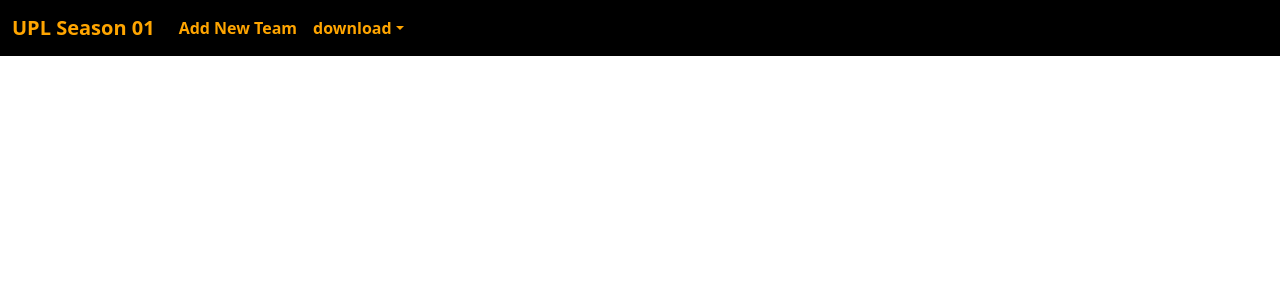
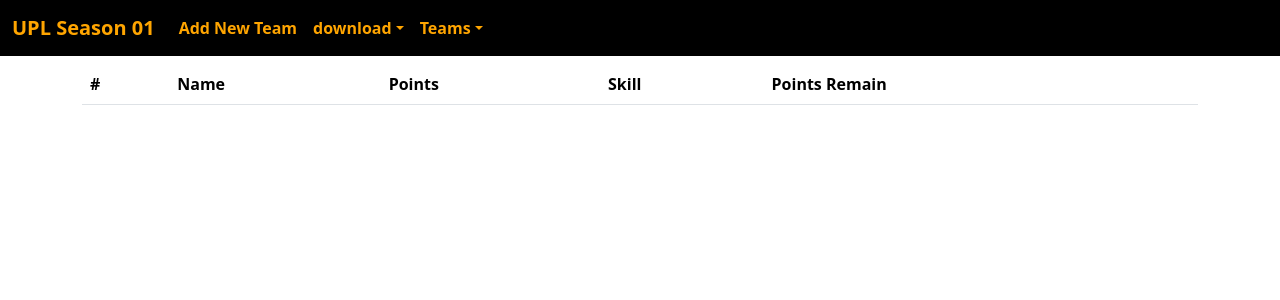
Before and after one commit to hubofayush/uplau, a React (Vite) app: page /TeamView in a window 1280 px wide. Shown: the top 300 px of the page. Built offline with nearby package versions, Linux system fonts and the light colour scheme.

Commit message:
showe teams brought players in tabular form in different route

```diff
--- a/src/App.jsx
+++ b/src/App.jsx
@@ -8,8 +8,14 @@ import DisplayTeam from "./Components/DisplayTeam";
 import { BrowserRouter as Router, Routes, Route, Link } from "react-router-dom";
 import AddNewTeam from "./Components/AddNewTeam";
 import FetchCSVData from "./Components/TeakeFIle";
+import TaeamView from "./Components/TaeamView";
 
 function App() {
+  // section to display team players
+  const [showteamPlayers, setshowteamPlayers] = useState([]);
+
+  // end of section to display team players
+
   // section for insert the link of google sheets
   let data;
   if (localStorage.getItem("JSON_data") === null) {
@@ -172,6 +178,7 @@ function App() {
       let playerTeam = {
         name: JSON_data[item].Name,
         points: points,
+        skill: JSON_data[item].SKILLS,
         Points_Remain: 0,
       };
 
@@ -275,6 +282,7 @@ function App() {
           search={search}
           soldPlayers={soldPlayers}
           unSoldPlayers={unSoldPlayers}
+          setshowteamPlayers={setshowteamPlayers}
           key={search.Name}
         />
 
@@ -322,7 +330,10 @@ function App() {
                       {/* right part  */}
                       <div
                         className="right-side d-flex flex-column justify-content-start "
-                        style={{ width: "45rem" ,transform:'translateY(-4rem)'}}
+                        style={{
+                          width: "45rem",
+                          transform: "translateY(-4rem)",
+                        }}
                       >
                         <div className="d-flex flex-row justify-content-around mt-5">
                           <div
@@ -355,7 +366,10 @@ function App() {
                               Decrease
                             </button>
                           </div>
-                          <div className="d-flex flex-column justify-content-center mx-5" style={{width:'12rem'}}>
+                          <div
+                            className="d-flex flex-column justify-content-center mx-5"
+                            style={{ width: "12rem" }}
+                          >
                             <h2 className="currentBid text-center">
                               Curretnt Bid
                             </h2>
@@ -451,6 +465,11 @@ function App() {
             path="/addNewTeam"
             element={<AddNewTeam addNewTeam={addNewTeam} />}
           ></Route>
+          <Route
+            exact
+            path="/TeamView"
+            element={<TaeamView team={showteamPlayers} />}
+          ></Route>
         </Routes>
       </Router>
       {/* <FetchCSVData link = {link}/> */}
--- a/src/Components/Navbar.jsx
+++ b/src/Components/Navbar.jsx
@@ -1,7 +1,10 @@
 import React from "react";
-import { Link } from "react-router-dom";
+import { Link, Route, useNavigate } from "react-router-dom";
+import TaeamView from "./TaeamView";
 
 function Navbar(props) {
+  let navigate = useNavigate();
+
   return (
     <>
       <nav className="navbar navbar-expand-lg bg-black">
@@ -92,6 +95,38 @@ function Navbar(props) {
                   })}
                 </ul>
               </li>
+              <li className="nav-item dropdown ">
+                <Link
+                  className="nav-link dropdown-toggle fw-bold"
+                  href="#"
+                  role="button"
+                  data-bs-toggle="dropdown"
+                  aria-expanded="false"
+                  style={{ color: "orange" }}
+                >
+                  Teams
+                </Link>
+                <ul className="dropdown-menu">
+                  {/* <li className="dropdown-item"></li> */}
+                  {props.soldPlayers?.map((team) => {
+                    return (
+                      <>
+                        <li>
+                          <button
+                            className="dropdown-item"
+                            onClick={() => {
+                              props.setshowteamPlayers(team);
+                              navigate("/TeamView");
+                            }}
+                          >
+                            {team.name}
+                          </button>
+                        </li>
+                      </>
+                    );
+                  })}
+                </ul>
+              </li>
             </ul>
           </div>
         </div>
--- /dev/null
+++ b/src/Components/TaeamView.jsx
@@ -0,0 +1,63 @@
+import React from "react";
+import { json } from "react-router-dom";
+
+function TaeamView(props) {
+  //   let teamArray;
+  //   if (localStorage.getItem("soldPlayers") === null) {
+  //     teamArray = [];
+  //   } else {
+  //     teamArray = JSON.parse(localStorage.getItem("soldPlayers"));
+  //   }
+  //   //   console.log(teamArray);
+
+  //   let team_name = teamArray.filter((e) => {
+  //     return e.name === props.team?.name;
+  //   });
+
+  //   console.log(props.team);
+  //   console.log(team_name);
+  let teamArray = [];
+  if (props.team) {
+    teamArray = props.team?.playersBought;
+  }
+  console.log(teamArray);
+  let i = 0;
+  return (
+    <>
+      <div className="container">
+        <h1 className="text-center">{props.team?.name}</h1>
+        <table className="table w-100">
+          <thead>
+            <tr>
+              <th scope="col">#</th>
+              <th scope="col">Name</th>
+              <th scope="col">Points</th>
+              <th scope="col">Skill</th>
+              <th scope="col">Points Remain</th>
+            </tr>
+          </thead>
+          <tbody>
+            {!teamArray ? (
+              <></>
+            ) : (
+              teamArray.map((e) => {
+                i++;
+                return (
+                  <tr key={e.name}>
+                    <td>{i}</td>
+                    <td>{e.name}</td>
+                    <td>{e.points}</td>
+                    <td>{e.skill}</td>
+                    <td>{e.Points_Remain}</td>
+                  </tr>
+                );
+              })
+            )}
+          </tbody>
+        </table>
+      </div>
+    </>
+  );
+}
+
+export default TaeamView;
```
